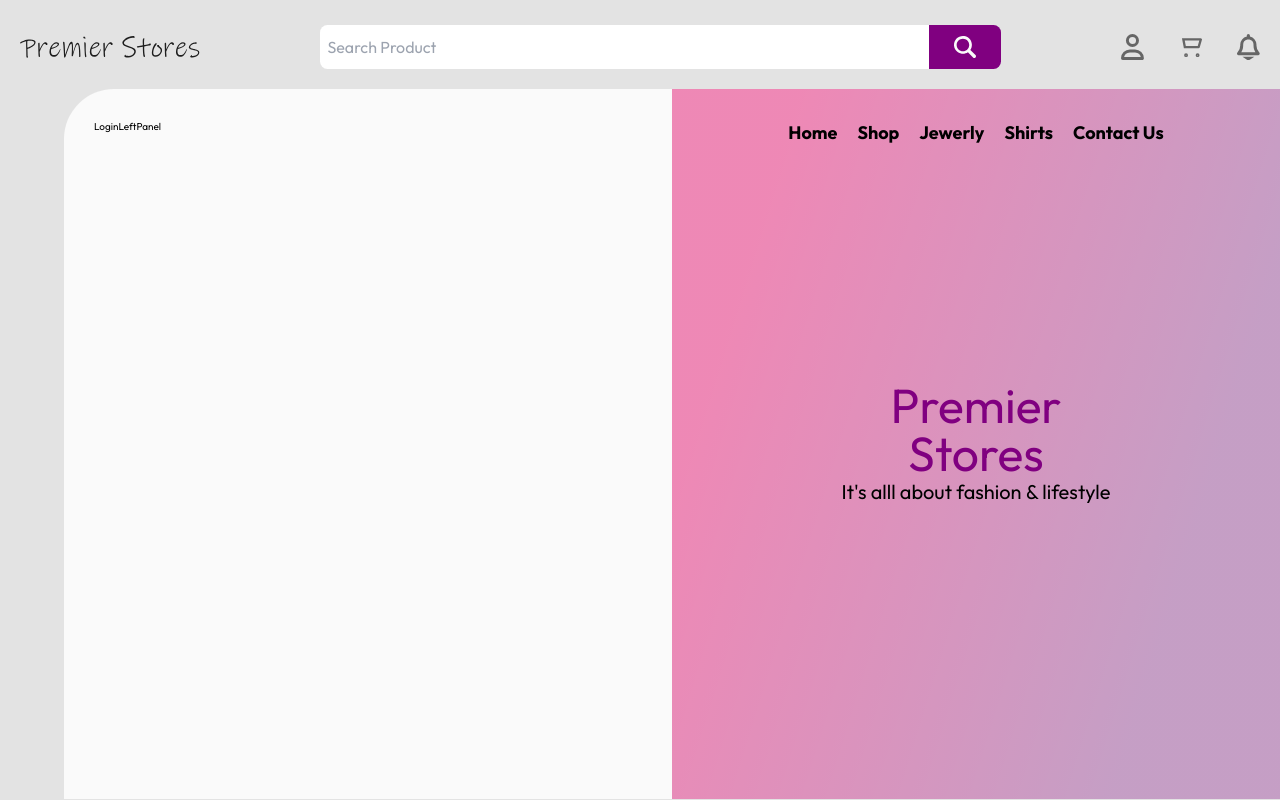
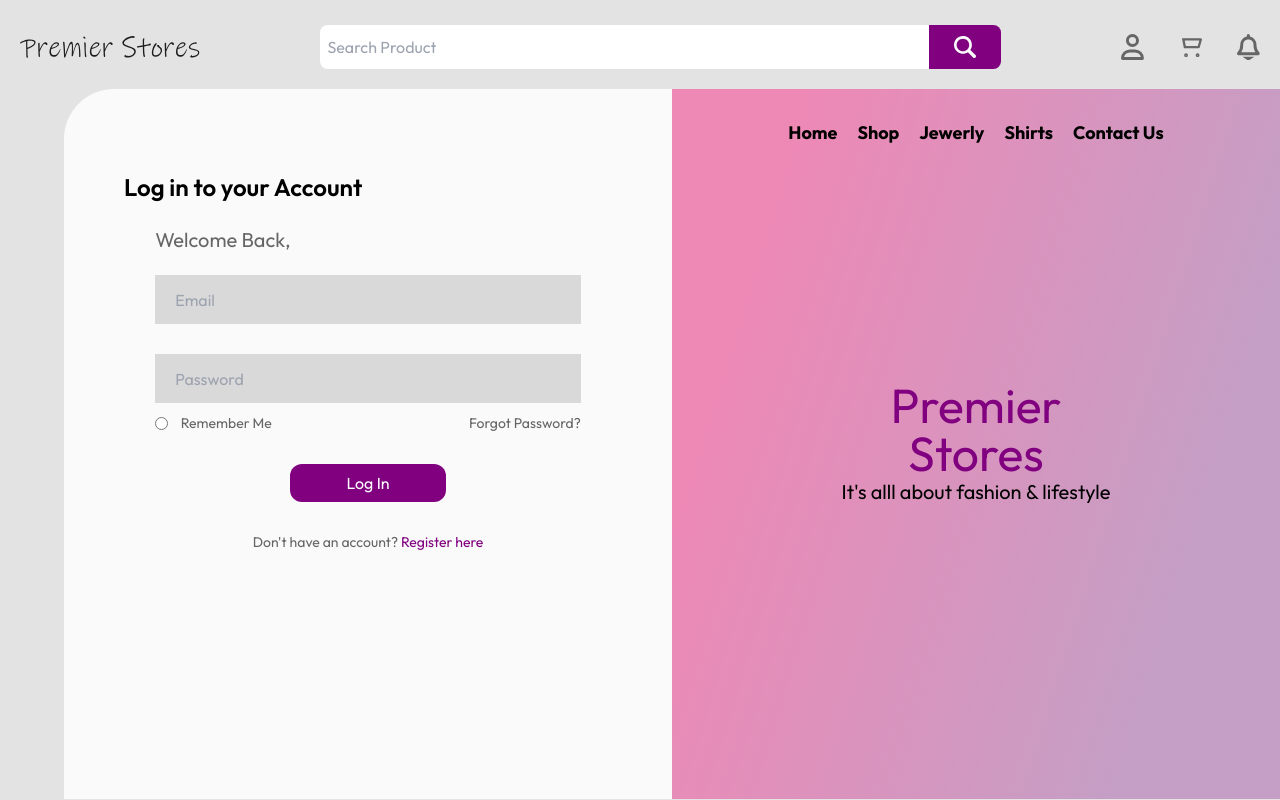
Before and after one commit to timmyproofficial/premier-store, a React (Vite) app: page /login in a window 1280 px wide. Built offline with nearby package versions, Linux system fonts and the light colour scheme.

Commit message:
Finish the login UI

```diff
--- /dev/null
+++ b/src/components/login/LoginForm.tsx
@@ -0,0 +1,59 @@
+import { Link } from 'react-router-dom';
+
+const LoginForm = () => {
+  return (
+    <div className="w-[70%] mx-auto">
+      <p className="text-gray-color mb-8">Welcome Back,</p>
+
+      <form action="" className="text-gray-color">
+        <div className="flex flex-col gap-12 mb-4">
+          <div>
+            <input
+              className="login-input"
+              type="email"
+              name="email"
+              placeholder="Email"
+            />
+          </div>
+
+          <div>
+            <input
+              className="login-input"
+              type="password"
+              name="password"
+              placeholder="Password"
+            />
+          </div>
+        </div>
+
+        <div className="flex items-center justify-between mb-12">
+          <div className="flex gap-5">
+            <input type="radio" id="remember" name="remember" />
+            <label className="text-[1.4rem]" htmlFor="remember">
+              Remember Me
+            </label>
+          </div>
+          <small className="text-[1.4rem]">Forgot Password?</small>
+        </div>
+
+        <div className="flex justify-center">
+          <button
+            className="bg-primary-color text-white-color text-[1.6rem] py-[0.7rem] px-[5.6rem] mb-12 rounded-[1.2rem]"
+            type="submit"
+          >
+            Log In
+          </button>
+        </div>
+
+        <div className="text-center text-[1.4rem]">
+          Don't have an account?{' '}
+          <Link to="/" className="text-primary-color">
+            Register here
+          </Link>
+        </div>
+      </form>
+    </div>
+  );
+};
+
+export default LoginForm;
--- a/src/components/login/LoginLeftPanel.tsx
+++ b/src/components/login/LoginLeftPanel.tsx
@@ -1,6 +1,12 @@
+import LoginForm from './LoginForm';
+
 const LoginLeftPanel = () => {
   return (
-    <div className="bg-block-color p-12 rounded-tl-[50px]">LoginLeftPanel</div>
+    <div className="bg-block-color rounded-tl-[50px]">
+      <h4 className="font-semibold pl-24 pt-32 mb-8">Log in to your Account</h4>
+
+      <LoginForm />
+    </div>
   );
 };
 
--- a/src/index.css
+++ b/src/index.css
@@ -130,3 +130,9 @@ p {
     height: 95vh;
   }
 }
+
+@layer components {
+  .login-input {
+    @apply px-8 py-5 text-[1.6rem] bg-white-accent outline-0 w-full;
+  }
+}
```
